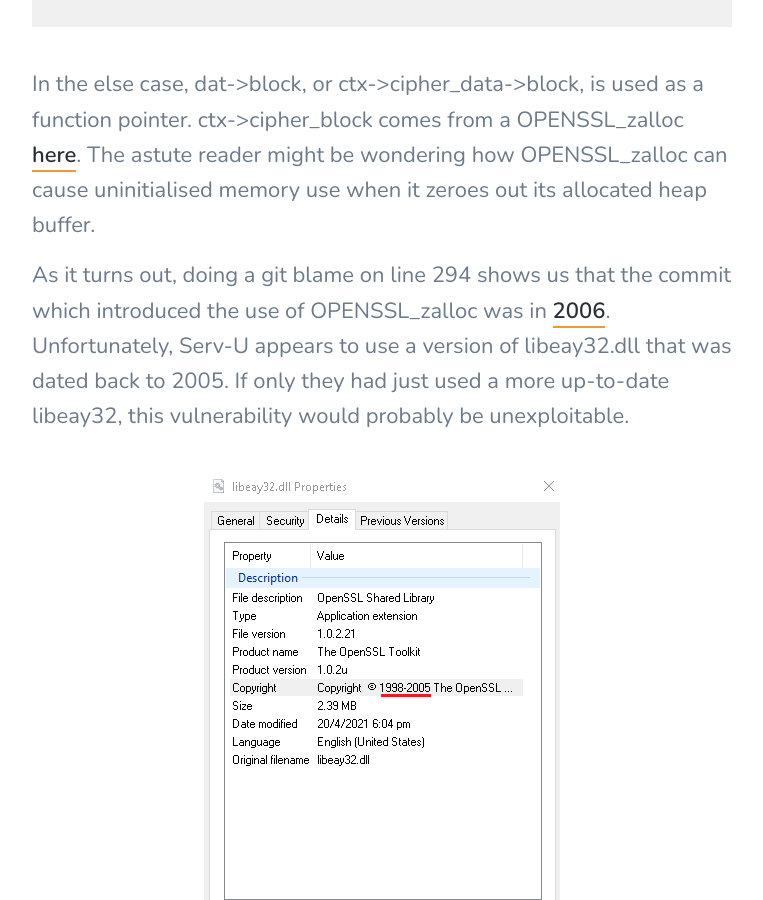
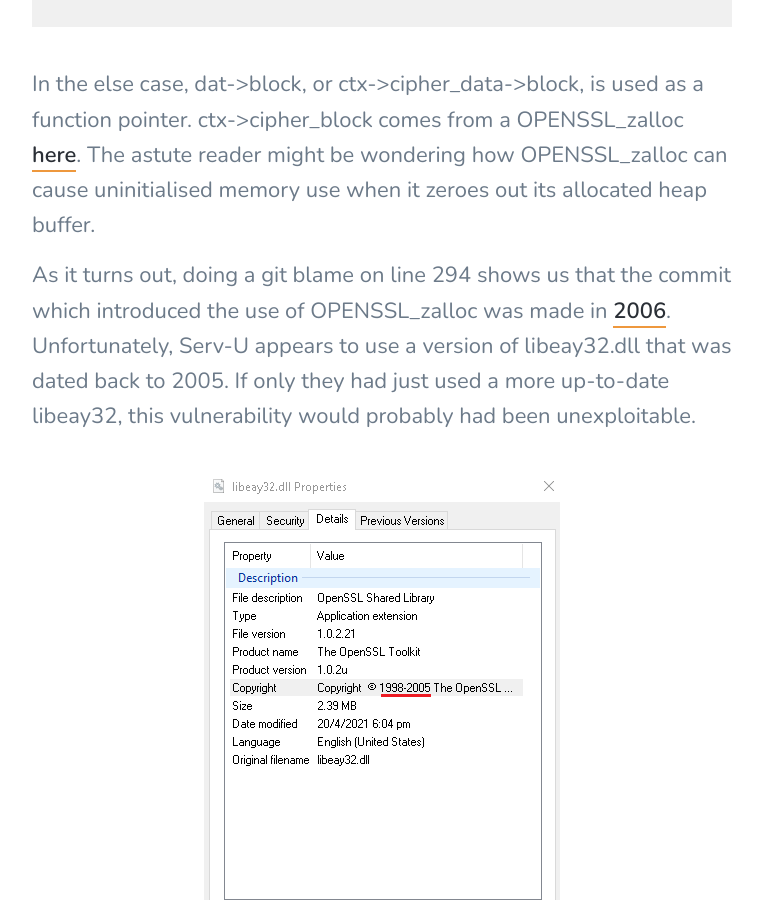
Before and after one commit to YiChenChai/YiChenChai.github.io, a Jekyll site: the page built from _posts/2021-09-17-serv-u-part-1.md, in a window 1280 px wide and 900 px high, scrolled down 20902 px. Shown: the whole window, without its empty margins (258-1021 px from the left). Built offline with Jekyll 4.4.1, drawn with Linux system fonts in a browser that asks for light colours; nearby versions of some CDN libraries; comment, search, counter and statistics services are not loaded.

Commit message:
Grammar edits

```diff
--- a/_posts/2021-09-17-serv-u-part-1.md
+++ b/_posts/2021-09-17-serv-u-part-1.md
@@ -258,7 +258,7 @@ static int aes_ctr_cipher(EVP_CIPHER_CTX *ctx, unsigned char *out,
 
 In the else case, dat->block, or ctx->cipher_data->block, is used as a function pointer. ctx->cipher_block comes from a OPENSSL_zalloc [here](https://github.com/openssl/openssl/blob/e59bfbaa2dbd680f77e1121e382502bd522a466c/crypto/evp/evp_enc.c#L294). The astute reader might be wondering how OPENSSL_zalloc can cause uninitialised memory use when it zeroes out its allocated heap buffer.
 
-As it turns out, doing a git blame on line 294 shows us that the commit which introduced the use of OPENSSL_zalloc was in [2006](https://github.com/openssl/openssl/commit/b51bce942023325e727ca4225252d06c49d8f2b7). Unfortunately, Serv-U appears to use a version of libeay32.dll that was dated back to 2005. If only they had just used a more up-to-date libeay32, this vulnerability would probably be unexploitable.
+As it turns out, doing a git blame on line 294 shows us that the commit which introduced the use of OPENSSL_zalloc was made in [2006](https://github.com/openssl/openssl/commit/b51bce942023325e727ca4225252d06c49d8f2b7). Unfortunately, Serv-U appears to use a version of libeay32.dll that was dated back to 2005. If only they had just used a more up-to-date libeay32, this vulnerability would probably had been unexploitable.
 
 ![](/images/7/libeay32.png)
 *Figure 17. libeay32.dll used by Serv-U*
```
Also changed, not shown: 1 other file.
